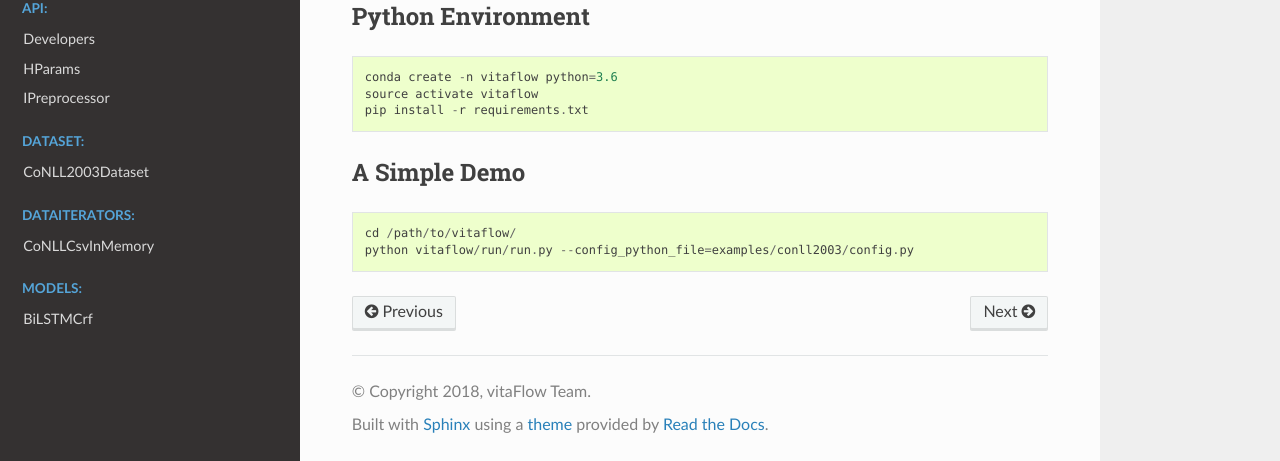
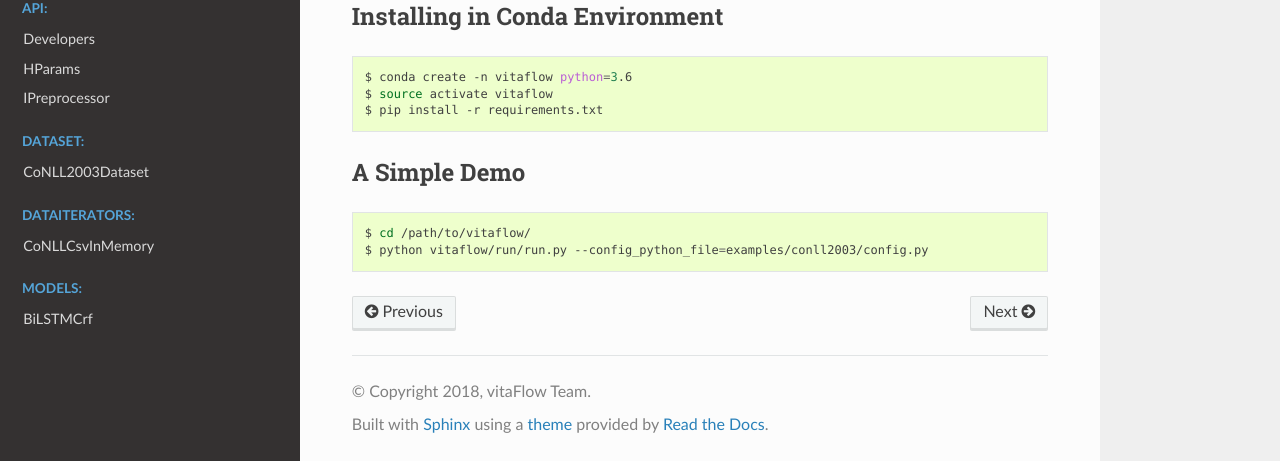
Before and after one commit to sravyaysk/vitaFlow, a Sphinx documentation site: the page built from docs/source/about.md, in a window 1280 px wide and 900 px high, scrolled down 757 px, cut to the strip 439-900 px from the top of the window. Built offline with Sphinx 7.4.7 and the Read the Docs theme 2.0.0, drawn with Linux system fonts in a browser that asks for light colours; pages that are not in the unit, such as notebooks, are missing from menus; some of the changed text lies outside the part shown.

Commit message:
Update about.md

````diff
--- a/docs/source/about.md
+++ b/docs/source/about.md
@@ -31,17 +31,17 @@ Come up with following modular components which can be then used as plug and pla
 
 
 
-## Python Environment
+## Installing in Conda Environment
 
-```
-conda create -n vitaflow python=3.6
-source activate vitaflow
-pip install -r requirements.txt
+``` bash
+$ conda create -n vitaflow python=3.6
+$ source activate vitaflow
+$ pip install -r requirements.txt
 ```
 
 
 ## A Simple Demo
+``` bash
+$ cd /path/to/vitaflow/
+$ python vitaflow/run/run.py --config_python_file=examples/conll2003/config.py
 ```
-cd /path/to/vitaflow/
-python vitaflow/run/run.py --config_python_file=examples/conll2003/config.py
-```
````
